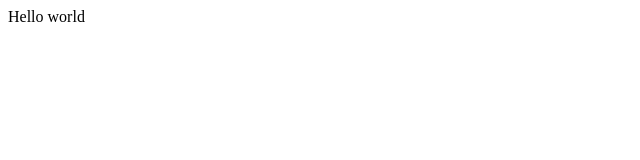
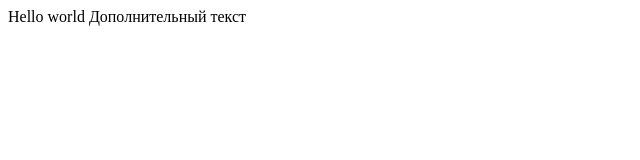
Before and after one commit to Koll057/Zadanie_1, a plain HTML site: page indfex.html in a window 1280 px wide. Shown: the whole page, without its empty margins (0-640 px from the left). Drawn offline with Linux system fonts and the light colour scheme.

Commit message:
Updaye 1.3

```diff
--- a/indfex.html
+++ b/indfex.html
@@ -4,6 +4,7 @@
 </head>
 <body>
     Hello world
+    Дополнительный текст
     <script src="main.js"></script>
 </body>
 </html>
```
